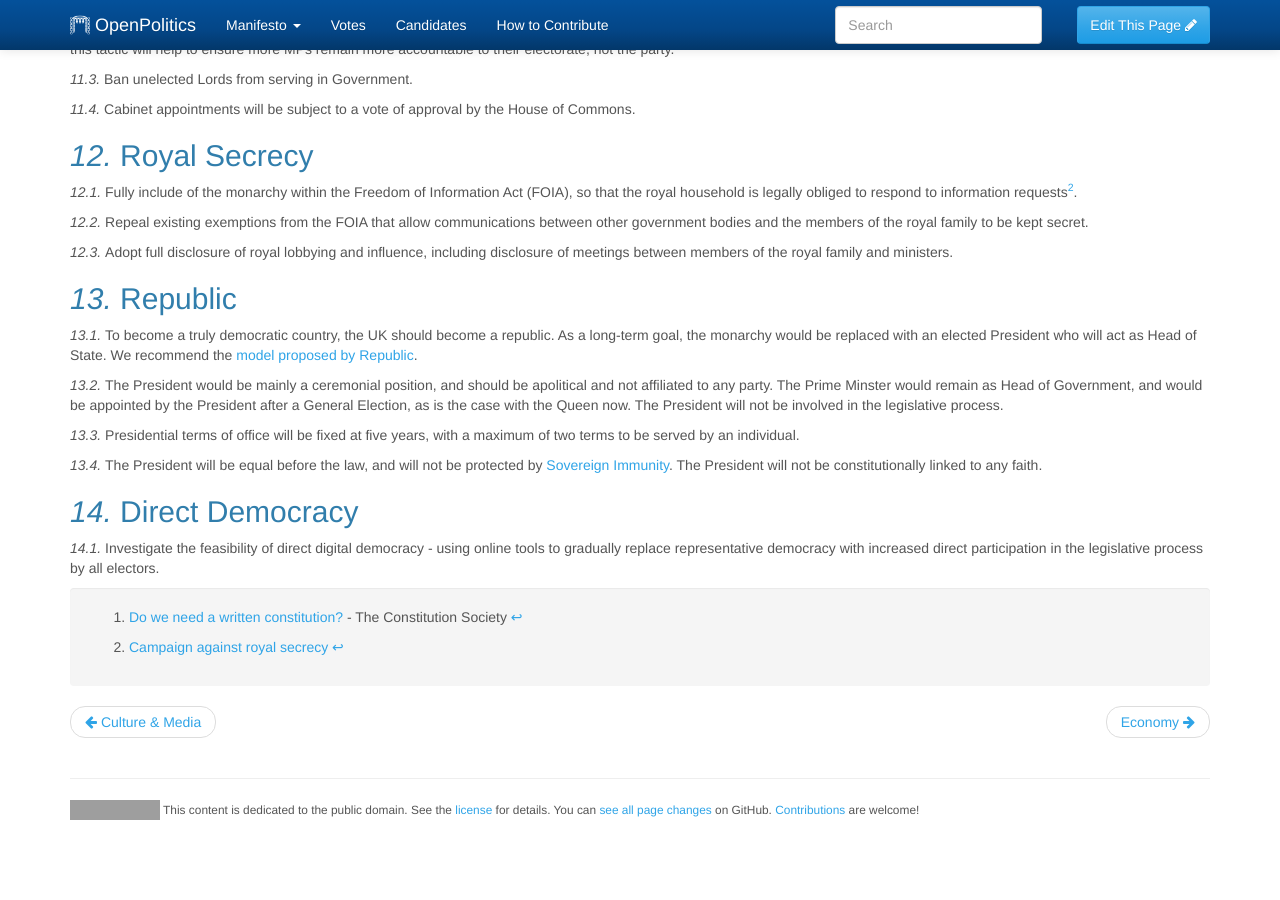
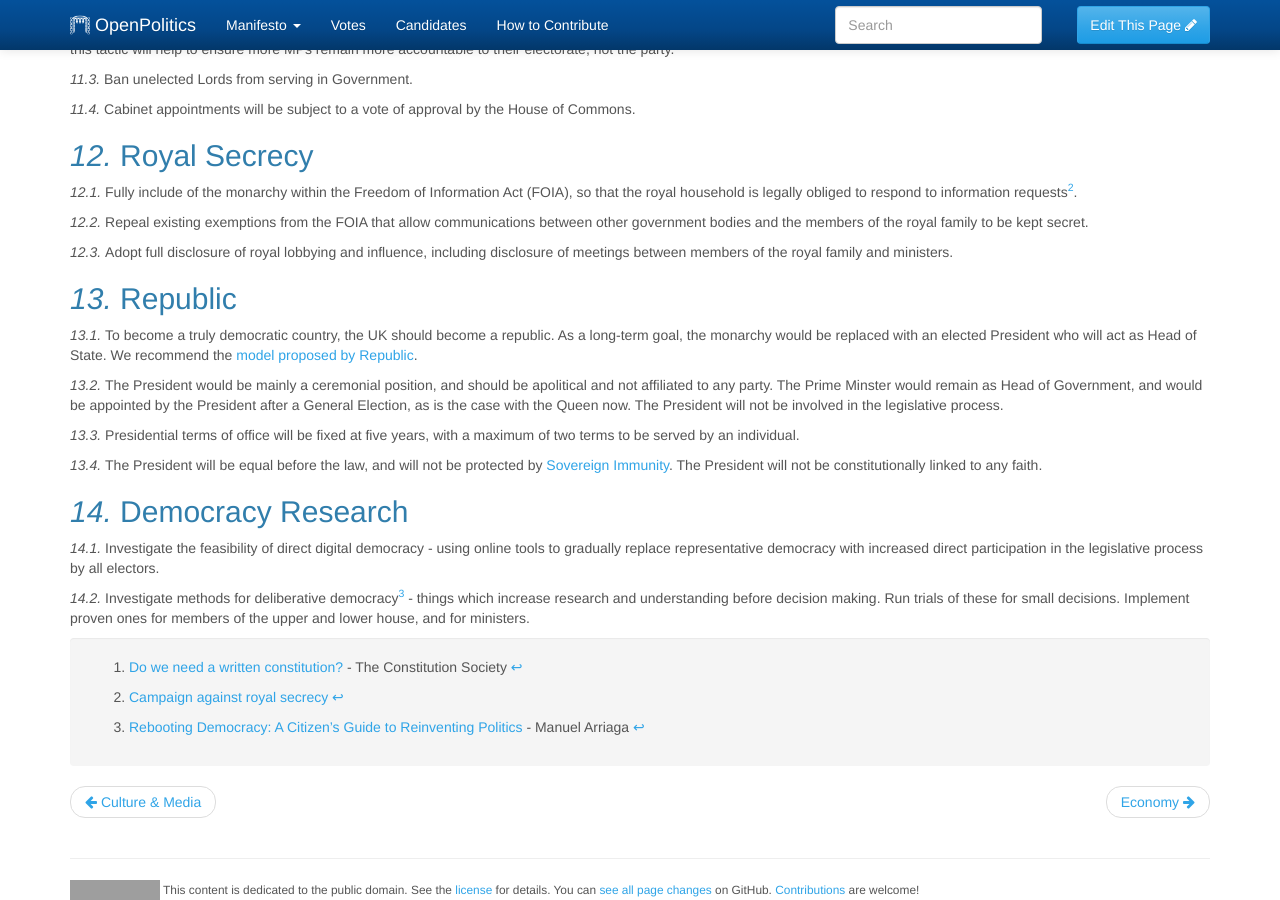
Before and after one commit to openpolitics/manifesto, a Jekyll site: the page built from manifesto/democracy.md, in a window 1280 px wide and 900 px high, scrolled down 2214 px. Built offline with Jekyll 4.4.1, drawn with Linux system fonts in a browser that asks for light colours; before the commit the page ends 3034 px from its top, so only the background shows below that; some of the changed text lies outside the part shown; grey boxes are pictures that could not be loaded.

Commit message:
Research deliberate democracy
As described by Manuel Arriaga

```diff
--- a/manifesto/democracy.md
+++ b/manifesto/democracy.md
@@ -119,9 +119,13 @@ Presidential terms of office will be fixed at five years, with a maximum of two
 
 The President will be equal before the law, and will not be protected by [Sovereign Immunity](https://en.wikipedia.org/wiki/Sovereign_immunity#United_Kingdom). The President will not be constitutionally linked to any faith.
 
-## Direct Democracy
+## Democracy Research
 
 Investigate the feasibility of direct digital democracy - using online tools to gradually replace representative democracy with increased direct participation in the legislative process by all electors.
 
+Investigate methods for deliberative democracy[^3] - things which increase research and understanding before decision making. Run trials of these for small decisions. Implement proven ones for members of the upper and lower house, and for ministers.
+
+
 [^1]: [Do we need a written constitution?](http://www.consoc.org.uk/discover-the-facts/do-we-need-a-written-constitution/) - The Constitution Society
 [^2]: [Campaign against royal secrecy](http://republic.org.uk/what-we-do/current-campaigns/campaign-against-royal-secrecy)
+[^3]: [Rebooting Democracy: A Citizen's Guide to Reinventing Politics](http://www.amazon.co.uk/Rebooting-Democracy-Citizens-Reinventing-Politics/dp/191019817X) - Manuel Arriaga
```
